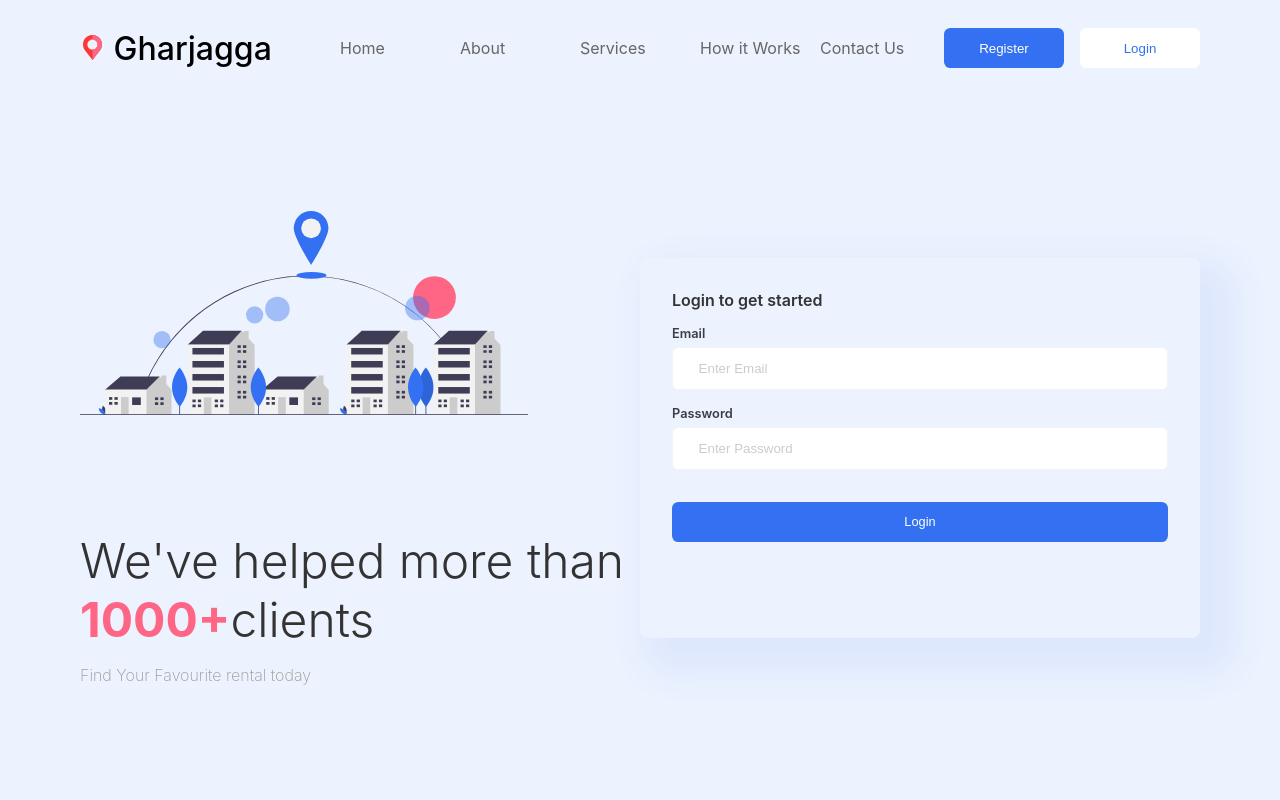
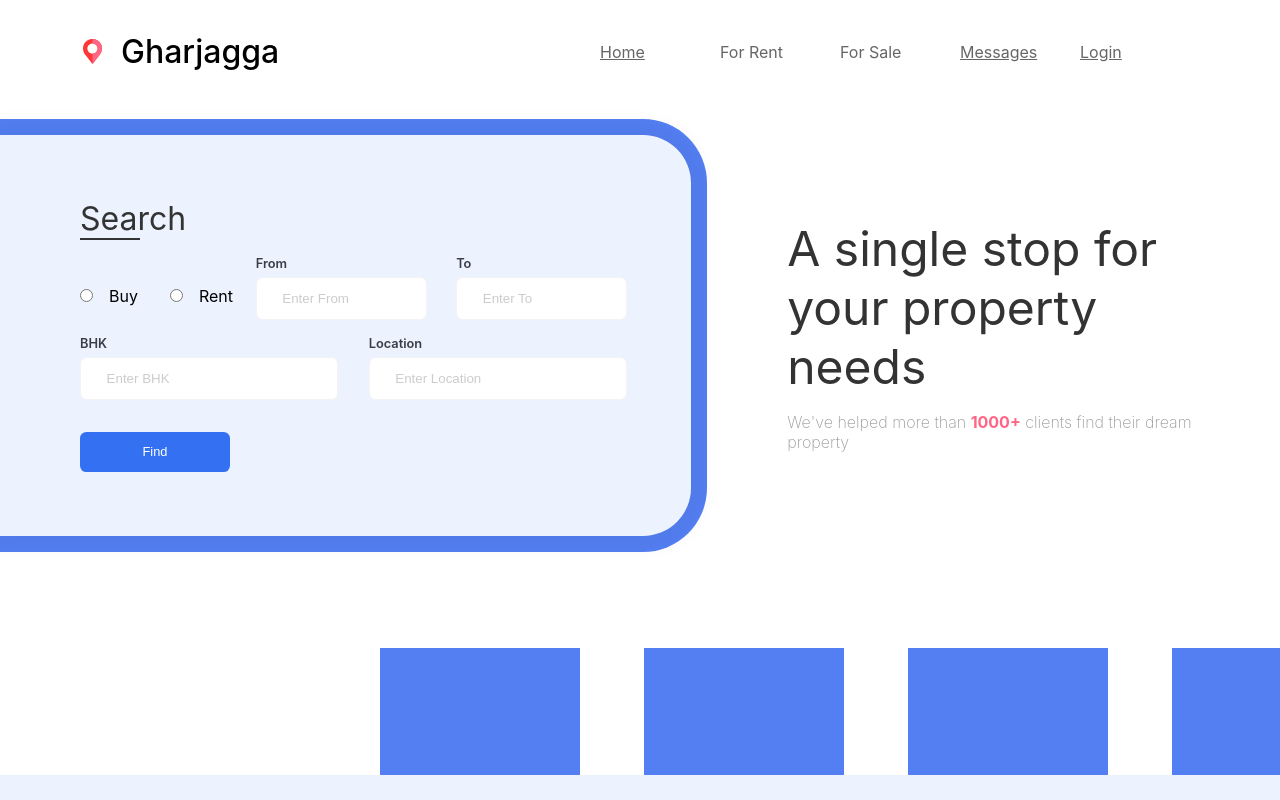
Before and after one commit to shrestha-prabin/fyp-rental-app, a React (Create React App) app: page / in a window 1280 px wide. Built offline with nearby package versions, Linux system fonts and the light colour scheme.

Commit message:
redux integration, auth checker, routing update

```diff
--- a/package.json
+++ b/package.json
@@ -12,8 +12,10 @@
     "pusher-js": "^7.0.3",
     "react": "^17.0.2",
     "react-dom": "^17.0.2",
+    "react-redux": "^7.2.3",
     "react-router-dom": "^5.2.0",
     "react-scripts": "4.0.3",
+    "redux-persist": "^6.0.0",
     "web-vitals": "^1.1.1"
   },
   "scripts": {
--- a/src/App.js
+++ b/src/App.js
@@ -12,9 +12,9 @@ function App() {
 	return (
 		<div className="app">
 			<Switch>
-				<Route exact path="/" component={() => <Registration />} />
-				<Route path="/home" component={() => <Home />} />
-				<Route path="/chat" component={() => <Chat />} />
+				<Route exact path="/" component={() => <Home />} />
+				<Route path="/user" component={() => <Registration />} />
+				<Route path="/message" component={() => <Chat />} />
 				<Route component={() => <h1>Page Not Found</h1>} />
 			</Switch>
 		</div>
--- a/src/Components/NavBar.js
+++ b/src/Components/NavBar.js
@@ -2,6 +2,9 @@ import React from "react";
 
 import "../css/navbar.css";
 import pin from "../Assets/pin.svg";
+import { useDispatch, useSelector } from "react-redux";
+import { setAuthSession } from "../Store/actions";
+import { Link } from "react-router-dom";
 
 function NavBar({ parentCallBackLogin, parentCallBackSignup }) {
 	const loginButton = (e) => {
@@ -12,6 +15,21 @@ function NavBar({ parentCallBackLogin, parentCallBackSignup }) {
 		e.preventDefault();
 		parentCallBackSignup();
 	};
+
+    const dispatch = useDispatch()
+
+	const authSession = useSelector(state => state.authSession)
+	const userDetails = useSelector(state => state.userDetails)
+
+	const isLoggedIn = () => {
+		console.log(authSession);
+		return authSession != null
+	}
+
+	const logout = () => {
+        dispatch(setAuthSession(null))
+        alert('Logout successful')
+	}
 
 	return (
 		<div className="navbar">
@@ -25,7 +43,7 @@ function NavBar({ parentCallBackLogin, parentCallBackSignup }) {
 				Gharjagga
 			</div>
 			<div className="nav__menu">
-				<div className="nav__menu__item">Home</div>
+				<Link className="nav__menu__item" to='/'>Home</Link>
 				<div className="nav__menu__item">About</div>
 				<div className="nav__menu__item">Services</div>
 				<div className="nav__menu__item">How it Works</div>
@@ -40,6 +58,16 @@ function NavBar({ parentCallBackLogin, parentCallBackSignup }) {
 					Register
 				</button>
 				<div className="vertical"></div>
+				{
+					isLoggedIn() ? (
+						<button
+							className="secondary__button"
+							style={{ width: "120px" }}
+							onClick={logout}
+						>
+							{`Logout (${userDetails.name})` }
+						</button>
+					) : (
 						<button
 							className="secondary__button"
 							style={{ width: "120px" }}
@@ -47,6 +75,9 @@ function NavBar({ parentCallBackLogin, parentCallBackSignup }) {
 						>
 							Login
 						</button>
+					)
+				}
+
 			</div>
 		</div>
 	);
--- a/src/Components/NavBarHome.js
+++ b/src/Components/NavBarHome.js
@@ -2,6 +2,9 @@ import React from "react";
 
 import "../css/navbar.css";
 import pin from "../Assets/pin.svg";
+import { useDispatch, useSelector } from "react-redux";
+import { setAuthSession } from "../Store/actions";
+import { Link } from "react-router-dom";
 
 function NavBarHome({ parentCallBackLogin, parentCallBackSignup }) {
 	const loginButton = (e) => {
@@ -12,6 +15,21 @@ function NavBarHome({ parentCallBackLogin, parentCallBackSignup }) {
 		e.preventDefault();
 		parentCallBackSignup();
 	};
+
+	const dispatch = useDispatch()
+
+	const authSession = useSelector(state => state.authSession)
+	const userDetails = useSelector(state => state.userDetails)
+
+	const isLoggedIn = () => {
+		console.log(authSession);
+		return authSession != null
+	}
+
+	const logout = () => {
+        dispatch(setAuthSession(null))
+        alert('Logout successful')
+	}
 
 	return (
 		<div className="navbar">
@@ -25,10 +43,15 @@ function NavBarHome({ parentCallBackLogin, parentCallBackSignup }) {
 				Gharjagga
 			</div>
 			<div className="nav__menu">
-				<div className="nav__menu__item">Home</div>
+				<Link className="nav__menu__item" to='/'>Home</Link>
 				<div className="nav__menu__item">For Rent</div>
 				<div className="nav__menu__item">For Sale</div>
-				<div className="nav__menu__item">Agents</div>
+				<Link className="nav__menu__item" to='/message'>Messages</Link>
+				{
+					isLoggedIn() ? (
+						<div className="nav__menu__item" onClick={logout}>{`Logout (${userDetails.name})`}</div>
+					): (<Link className="nav__menu__item" to='/user'>Login</Link>)
+				}
 			</div>
 		</div>
 	);
--- a/src/Pages/Chat.js
+++ b/src/Pages/Chat.js
@@ -2,6 +2,7 @@ import React, { useEffect, useState, useRef } from 'react'
 import Pusher from 'pusher-js';
 import ApiService from '../Service/ApiService';
 import '../css/chat.css'
+import NavBarHome from '../Components/NavBarHome';
 
 export default function Chat() {
 
@@ -109,7 +110,10 @@ export default function Chat() {
     }
 
 
-    return (
+    return (<div className="chat">
+        <div className="chat__navbar">
+            <NavBarHome />
+        </div>
         <div className='chat__container'>
             <div className='friends_list'>
                 {
@@ -173,5 +177,7 @@ export default function Chat() {
             </div>
 
         </div>
+    </div>
+
     )
 }
--- a/src/Pages/Registration.js
+++ b/src/Pages/Registration.js
@@ -9,8 +9,12 @@ import NavBar from "../Components/NavBar";
 import InputWrapper from "../Components/InputWrapper";
 import place from "../Assets/place.svg";
 import ApiService from "../Service/ApiService";
+import { useHistory } from "react-router";
+import { setAuthSession, setUserDetails } from "../Store/actions";
+import { useDispatch, useSelector } from 'react-redux'
 
 function Registration() {
+
 	const [loginOrSignup, setLoginOrSignup] = useState(true);
 
 	// Changing the login or signup page
@@ -50,14 +54,18 @@ function Registration() {
 					</div>
 				</div>
 				<div className="registration__content__right">
-					<RegistrationForm isLogin={loginOrSignup} />
+					<RegistrationForm isLogin={loginOrSignup} onRegisterSuccess={()=>setLoginOrSignup(true)}/>
 				</div>
 			</div>
 		</div>
 	);
 }
 
-function RegistrationForm({ isLogin }) {
+function RegistrationForm({ isLogin, onRegisterSuccess }) {
+
+    const history = useHistory()
+    const dispatch = useDispatch()
+
 	// Input Fields
 	const [userType, setUserType] = useState("");
 	const [fullName, setFullName] = useState("");
@@ -119,8 +127,18 @@ function RegistrationForm({ isLogin }) {
 			ApiService.sendRequest("auth/login", params)
 				.then((res) => {
 					alert(res.data.message);
+
 					localStorage.setItem('token', res.data.access_token)
 					localStorage.setItem('userId', res.data.user.id)
+
+					dispatch(setAuthSession({
+						token: res.data.access_token,
+					}))
+
+					dispatch(setUserDetails(
+						res.data.user
+					))
+					history.push('/')
 				})
 				.catch((err) => {
 					alert(err);
@@ -176,13 +194,14 @@ function RegistrationForm({ isLogin }) {
 				contact: contact,
 			};
 			console.log("param", params);
-			// ApiService.sendRequest("auth/register", params)
-			// 	.then((res) => {
-			// 		alert(res.data.message);
-			// 	})
-			// 	.catch((err) => {
-			// 		alert(err);
-			// 	});
+			ApiService.sendRequest("auth/register", params)
+				.then((res) => {
+					alert('Registration Successful. Login to continue');
+					onRegisterSuccess()
+				})
+				.catch((err) => {
+					alert(err);
+				});
 		}
 	};
 
--- /dev/null
+++ b/src/Store/actions.js
@@ -0,0 +1,16 @@
+export const SET_AUTH_SESSION = 'SET_AUTH_SESSION';
+export const SET_USER_DETAILS = 'SET_USER_DETAILS';
+
+export const setAuthSession = (authSession) => {
+    return {
+        type: SET_AUTH_SESSION,
+        payload: authSession
+    }
+}
+
+export const setUserDetails = (userDetails) => {
+    return {
+        type: SET_USER_DETAILS,
+        payload: userDetails
+    }
+}
--- /dev/null
+++ b/src/Store/configureStore.js
@@ -0,0 +1,16 @@
+import { createStore } from 'redux'
+import { persistStore, persistReducer } from 'redux-persist'
+import storage from 'redux-persist/lib/storage'
+import rootReducer from './reducers'
+
+const persistConfig = {
+    'key': 'root',
+    storage
+}
+
+const persistedReducer = persistReducer(persistConfig, rootReducer)
+
+let store = createStore(persistedReducer)
+let persistor = persistStore(store)
+
+export { store, persistor }
--- /dev/null
+++ b/src/Store/reducers.js
@@ -0,0 +1,26 @@
+import { combineReducers } from "redux";
+import { SET_AUTH_SESSION, SET_USER_DETAILS } from "./actions";
+
+function authSession(state = null, action) {
+    switch (action.type) {
+        case SET_AUTH_SESSION:
+            return state = action.payload;
+        default:
+            return state;
+    }
+};
+
+
+function userDetails(state = null, action) {
+    switch (action.type) {
+        case SET_USER_DETAILS:
+            return state = action.payload;
+        default:
+            return state;
+    }
+};
+
+export default combineReducers({
+    authSession: authSession,
+    userDetails: userDetails
+})
--- a/src/css/chat.css
+++ b/src/css/chat.css
@@ -1,10 +1,20 @@
+.chat {
+    display: flex;
+    flex-direction: column;
+    flex: 1;
+}
+
+.chat .navbar {
+    height: 12vh;
+    border-bottom: 1px solid #0001;
+}
 .chat__container {
     display: flex;
     flex-direction: row;
     justify-content: space-between;
     align-items: stretch;
     flex: 1;
-    height: 100%;
+    height: 88vh;
 }
 
 .chat__container .friends_list {
--- a/src/index.js
+++ b/src/index.js
@@ -6,11 +6,19 @@ import reportWebVitals from "./reportWebVitals";
 
 import { BrowserRouter as Router } from "react-router-dom";
 
+import { PersistGate } from 'redux-persist/integration/react'
+import { Provider } from 'react-redux';
+import { store, persistor } from './Store/configureStore'
+
 ReactDOM.render(
 	<React.StrictMode>
-		<Router>
-			<App />
-		</Router>
+		<Provider store={store}>
+			<PersistGate loading={null} persistor={persistor}>
+				<Router>
+					<App />
+				</Router>
+			</PersistGate>
+		</Provider>
 	</React.StrictMode>,
 	document.getElementById("root")
 );
```
Also changed, not shown: 1 other file (tests, documents, lock files or other folders). Lines whose indentation alone changed are shown as unchanged.
